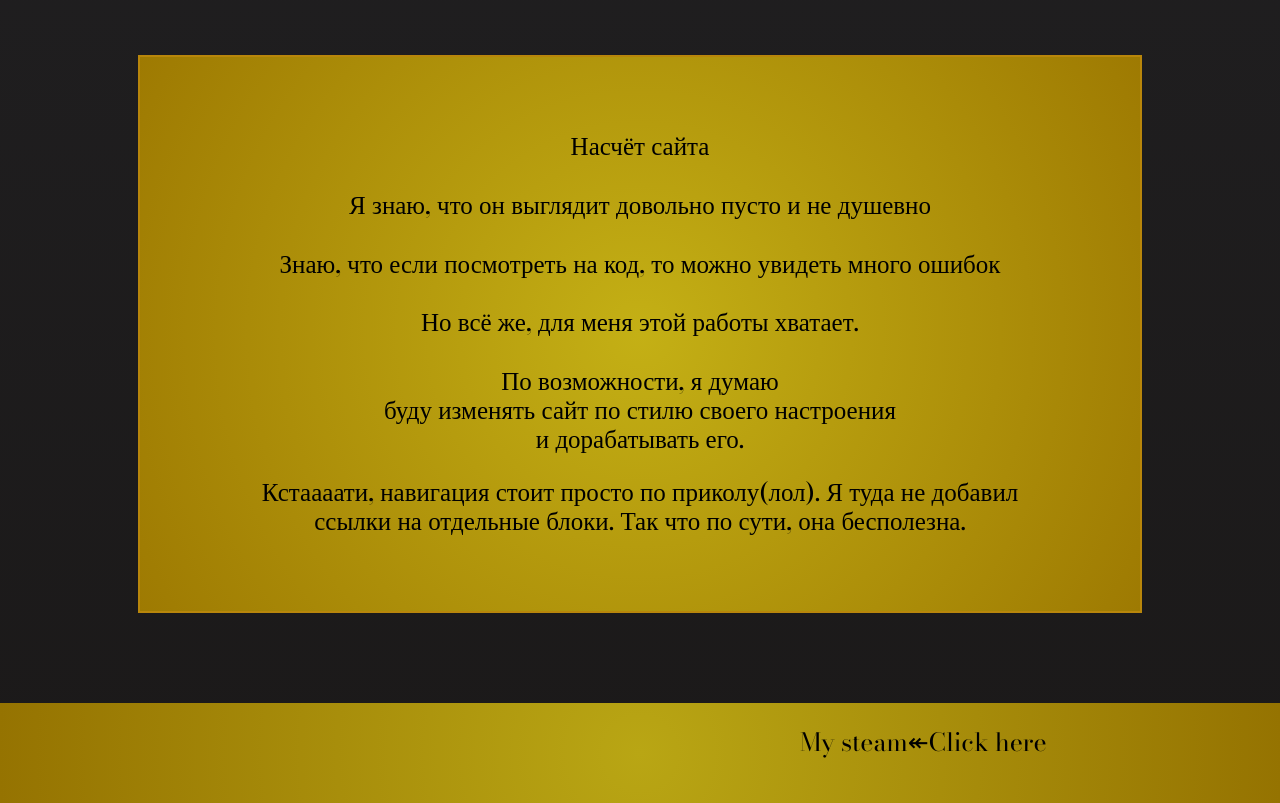
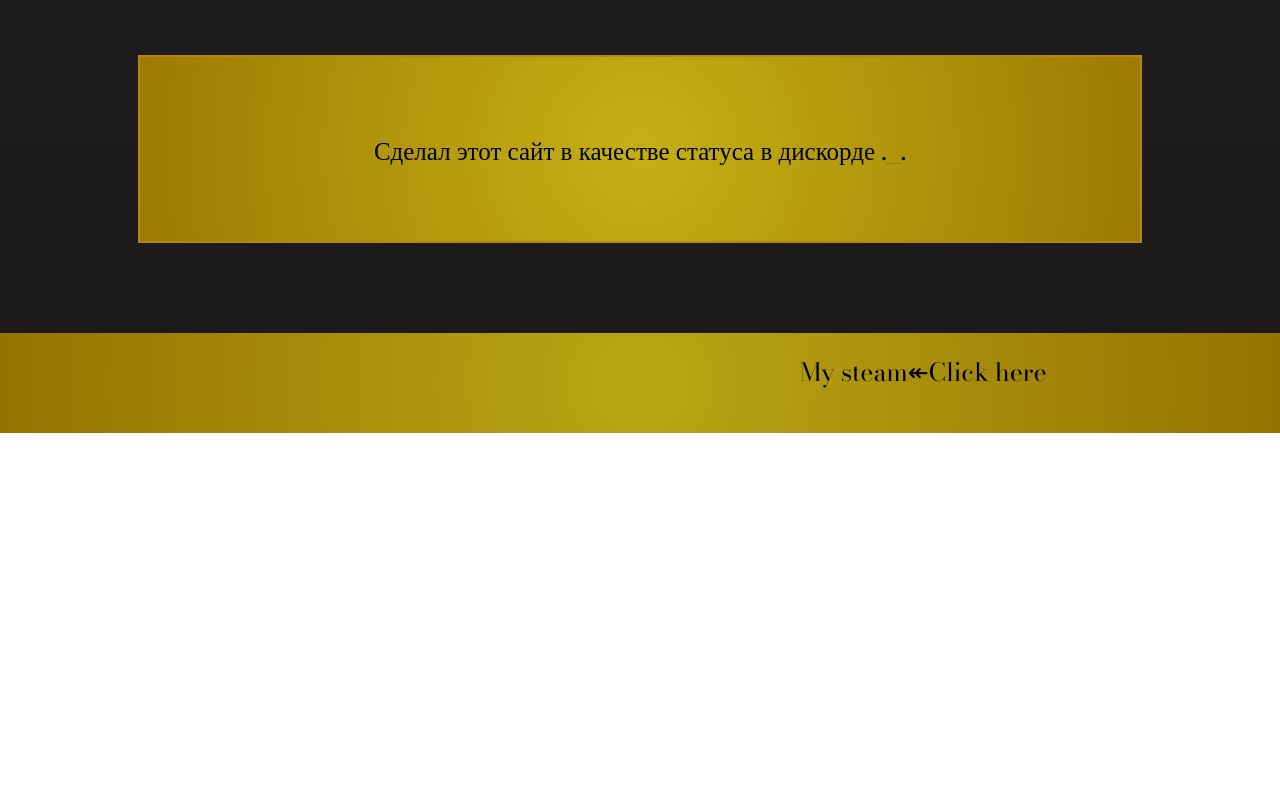
Before and after one commit to GentleIT/GentleIT.github.io, a plain HTML site: page index.html in a window 1280 px wide. Shown: the part 1180-1983 px from the top of the page. After the commit the page ends 1613 px from the top, so only its background shows below. Drawn offline with nearby package versions, Linux system fonts and the light colour scheme.

Commit message:
Update index.html

```diff
--- a/index.html
+++ b/index.html
@@ -41,13 +41,7 @@
             </div>
             <div class="Block__4">
                 <div class="text_4">
-                    <p>Насчёт сайта</p>
-                    <p class="t">Я знаю, что он выглядит довольно пусто и не душевно</p>
-                    <p class="t">Знаю, что если посмотреть на код, то можно увидеть много ошибок</p>
-                    <p class="t">Но всё же, для меня этой работы хватает.</p>
-                    <p class="t">По возможности, я думаю <br>
-                        буду изменять сайт по стилю своего настроения<br> и дорабатывать его.</p>
-                    <p>Кстаааати, навигация стоит просто по приколу(лол). Я туда не добавил<br>ссылки на отдельные блоки. Так что по сути, она бесполезна.</p>
+                    <p class="t"> Сделал этот сайт в качестве статуса в дискорде ._. </p>
                 </div>
             </div>
         </div>
```
